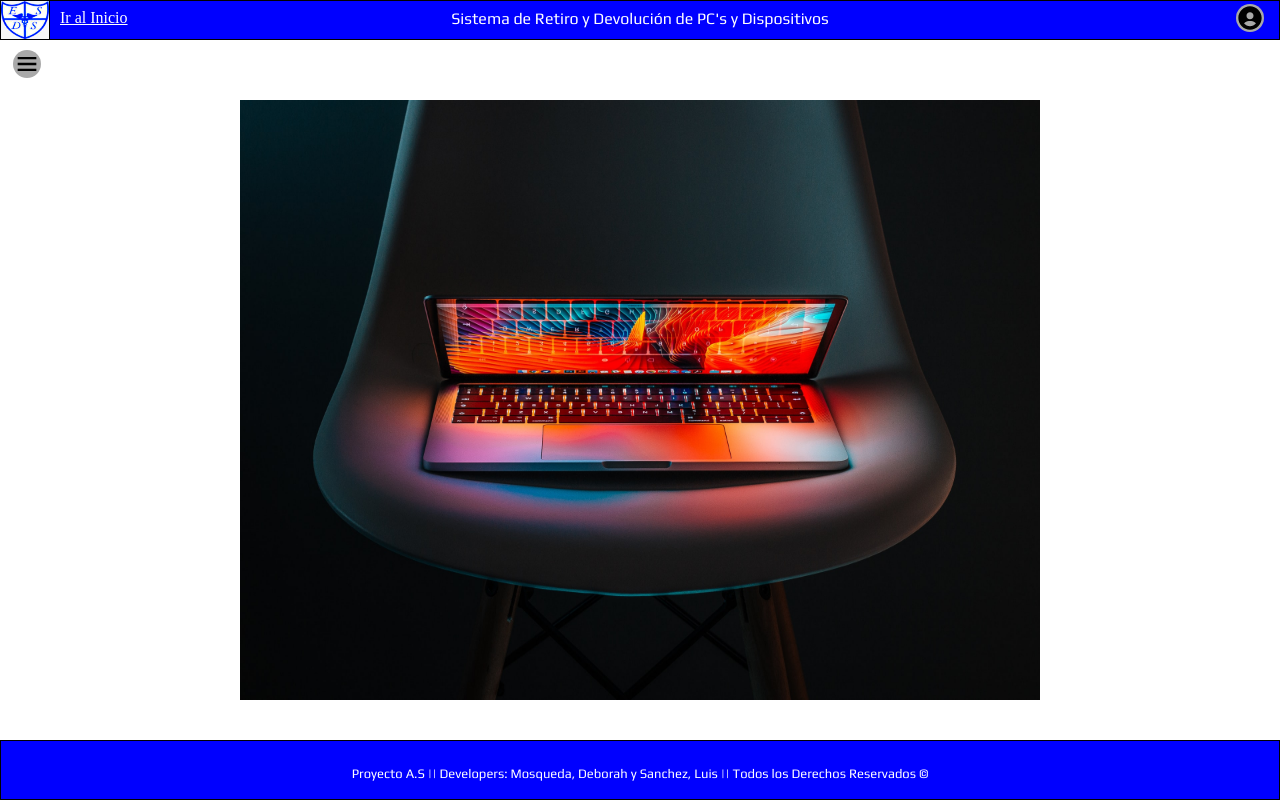
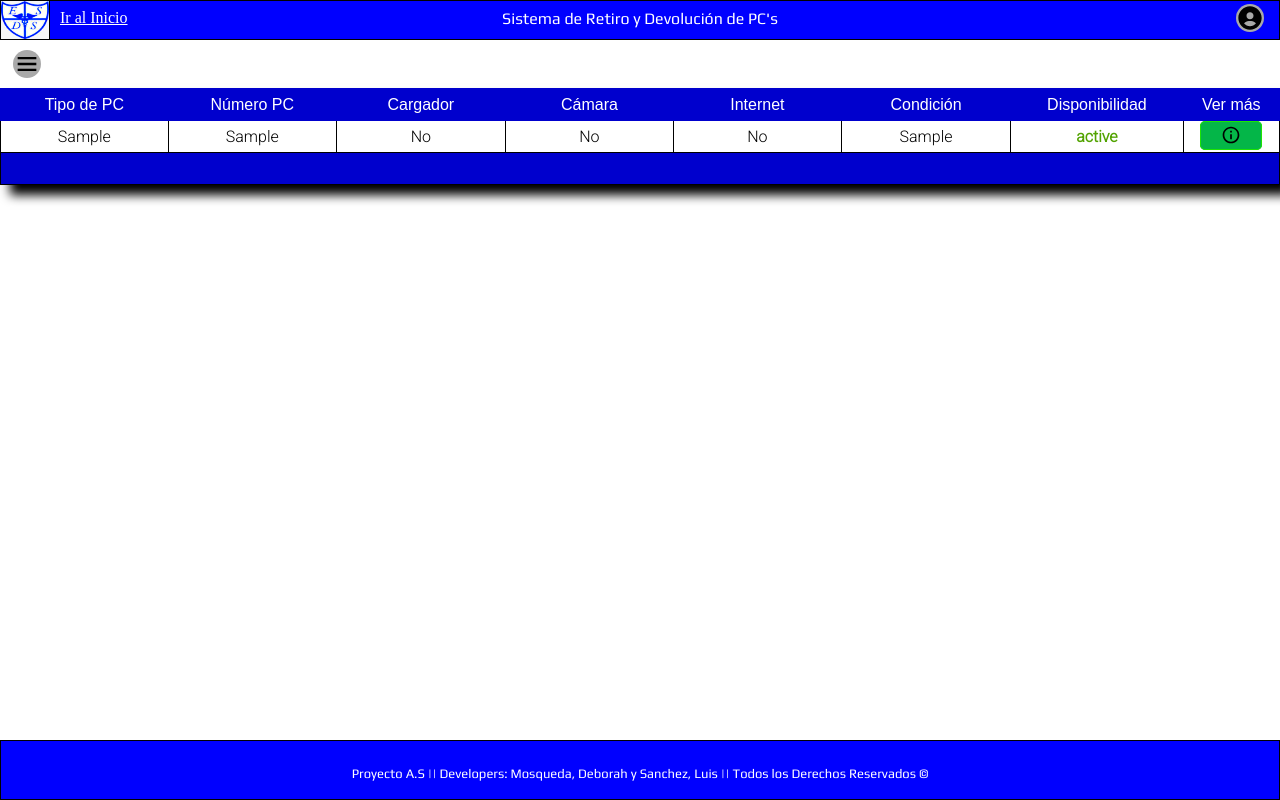
Before and after one commit to Luis-Sanchez-696/A.S-Proyect, a PHP site: page /registro-usuario.php in a window 1280 px wide. Run offline with PHP 8.4, Linux system fonts and the light colour scheme; the visitor is signed in with stand-in values (Sample User, id 1); tables that the repository leaves empty or names only in its code hold one stand-in row (values such as "Sample post").

Commit message:
Versión 1.0.2

```diff
--- /dev/null
+++ b/css/lista-usuario.css
@@ -0,0 +1,74 @@
+@import url('https://fonts.googleapis.com/css2?family=Lato:ital,wght@1,100&display=swap');
+@import url('https://fonts.googleapis.com/css2?family=Roboto:wght@300&display=swap');
+
+#boton-apps img{
+width: 20px;
+}
+
+#boton-apps{
+    padding: 8px 20px 0px 20px;
+    background-color: rgb(4, 182, 72);
+    border:1px solid rgb(29, 228, 3);
+    border-radius: 5px;
+    text-decoration: none;
+    transition: all 0.15s linear;
+}
+#boton-apps:hover{
+    color: white;
+    font-weight: bold;
+    background-color: rgb(74, 253, 57);
+    border:1px solid rgb (72,253,57);
+    box-shadow: rgb(150, 148, 148)  2px 5px 10px;
+    transition: 0.5s ease;
+}
+#boton-restringido{
+    padding: 10px 2px 0px 2px;
+    background-color: rgb(113, 114, 113);
+    border:1px solid rgb(78, 78, 78);
+    border-radius: 8px;
+    font-family: 'play', sans-serif;
+    font-size: 14px;
+    text-decoration: none;
+    opacity: 0.5;
+}
+#disponibilidad1{
+    color:rgb(82, 163, 1);
+    font-weight: bold;
+}
+.ver-aplicaciones{
+    width: 100px !important;;
+}
+.list-pc{
+    margin-left: auto;
+    margin-right: auto;
+    border-collapse: collapse;
+    margin-top: 48px;
+    font-family: 'roboto',sans-serif;
+    box-shadow: black 10px 10px 10px;
+}
+
+.list-pc tr{
+    border: 1px solid black;
+    text-align: center;
+    height: 32px;
+    background-color: white;
+    color: black;
+}
+.list-pc td{
+    border: 1px solid black;
+    text-align: center;
+    width: 180px;
+}
+.list-head tr{
+    font-family: 'loto', sans-serif;
+    background-color: mediumblue;
+    color: white;
+}
+.list-head td{
+    border: solid 1px mediumblue !important;
+    width: 50px;
+}
+.list-foot tr{
+    background-color: mediumblue;
+    color: white;
+}
--- /dev/null
+++ b/css/style-modal.css
@@ -0,0 +1,144 @@
+@import url('https://fonts.googleapis.com/css2?family=Play&display=swap');
+
+#show-modal{
+    font-size: 12px;
+    color: seashell;
+    background-color: rgba(6, 57, 197, 0.89);
+   padding: 8px 3px 8px 3px;
+    text-decoration: none;
+    transition: all 0.15s linear;
+    border-radius: 5px;
+}
+#show-modal:hover{
+    cursor: pointer;
+    background:rgb(13, 133, 212);
+    transition: 0.5s ease;
+}
+.modal{
+    position: relative;
+    left: 5cm;
+    bottom: 50px;
+    z-index: 99999999;
+    background: rgba(179, 4, 4, 0.75);
+    width:300px ;
+    height: 0px;
+    opacity: 0;
+    transition: opacity o.35s ease;
+    z-index: 1;
+}
+.modal.content-modal{
+    width: 100%;
+    max-width: 500px;
+    position:relative;
+    left: 50%;
+    top: -100vh;
+    transition: top 0.35 ease;
+    margin-left:-250px;
+    background: white;
+    border-radius: 2px;
+    transform: translateX(-350px);
+}
+.modal article{
+    height:  100vh;
+    width: 1000px;
+    background: #f5f4f4;
+    border: solid 0.5px rgb(79, 79, 80);
+    border-radius: 6px;
+    font-family: 'play', sans-serif;
+    box-shadow: 5px 10px 10px rgb(100, 100, 100);
+}
+.modal h4{
+    position: relative;
+    top: 1cm;
+    text-align: center;
+}
+.title-app{
+    color:rgba(6, 57, 197, 0.89);
+}
+.nombre-app{
+    color: rgb(65, 202, 11);
+}
+
+.close-modal{
+    color:#fcfbfa;
+    position: relative;
+    top: 5A00px;
+    left: 350px;
+    margin: 0;
+    padding: 2px 5px 2px 5px;
+    font-size: 1 cm;
+    text-decoration: none;
+    background: rgb(4, 90, 189);
+    border: solid 1px black;
+    border-radius: 2px;
+}
+
+.modal:target{
+    opacity: 1;
+
+}
+
+.modal{
+    top:6px;
+    transition:  0.60s ease;
+}
+
+.modal-dos{
+    position: relative;
+    left: 15cm ;
+    z-index: 99999999;
+    background: rgba(179, 4, 4, 0.75);
+    width:300px ;
+    height: 0px;
+    opacity: 0;
+    transition: opacity o.35s ease;
+}
+.modal-dos.content-modal{
+    width: 100%;
+    max-width: 500px;
+    position:fixed;
+    left: 50%;
+    top: -100vh;
+    transition: top 0.35 ease;
+    margin-left:-250px;
+    background: white;
+    border-radius: 2px;
+    z-index: 9999999;
+}
+.modal-dos article{
+    height:  300px;
+    background: #f5f4f4;
+    border: solid 0.5px rgb(79, 79, 80);
+    border-radius: 6px;
+    text-align: center;
+    font-family: 'play', sans-serif;
+    box-shadow: 5px 10px 10px rgb(100, 100, 100);
+}
+.cerrar{
+    color:#fcfbfa;
+    position: absolute;
+    right: 0;
+    margin: 0;
+    padding: 2px 5px 2px 5px;
+    font-size: 1 cm;
+    text-decoration: none;
+    background: rgb(4, 90, 189);
+    border: solid 1px black;
+    border-radius: 2px;
+    opacity: 1;
+    transition: opacity o.35s ease;
+
+}
+.modal-dos:target{
+    opacity: 1;
+    top:160px;
+}
+.modal-dos{
+top:50px;
+transition:  0.60s ease;
+}
+
+.cerrar:hover{
+    background-color: red;
+    transition: 0.5s ease;
+}
--- a/php/coneccion.php
+++ b/php/coneccion.php
@@ -1,14 +1,11 @@
 <?php
 
-$coneccion= @mysqli_connect('localhost', 'root', '', 'as_project');
+$coneccion= @mysqli_connect('localhost', 'root', '', 'proyect_a.s');
 
 if(!$coneccion){
     echo "error de coneccion<br>";
 }
-else{
-    echo "coneccion correcta<br>";
 
-}
 
 
 ?>
--- a/php/registro-usuario.php
+++ b/php/registro-usuario.php
@@ -6,6 +6,8 @@
     <meta name="viewport" content="width=device-width, initial-scale=1.0">
     <link rel="stylesheet" href="../css/Sections-Styles.css">
     <link rel="shotcut icon" href="../images/Logo-Santa-Fe.png">
+    <link rel="stylesheet" href="../css/lista-usuario.css">
+    <link rel="stylesheet" href="../css/style-modal.css">
     <title>Dispositivos</title>
 </head>
 <body>
@@ -14,10 +16,79 @@
         if(isset($_SESSION['nombre']) && $_SESSION['permiso']==1){
             include('user-header.php');
     ?>
+    <?php
+        include('coneccion.php');
+        $consulta="SELECT computadoras.id_computadora,computadora_tipo.tipo_pc, computadoras.num_computadora, computadoras.cargador, computadoras.camara, computadoras.conexion_internet, computadoras.condicion,estado_tipo.estado,estado_tipo.id_estado FROM `computadoras` LEFT JOIN `computadora_tipo` ON (computadora_tipo.id_tipo_pc=computadoras.id_tipo_pc_f) LEFT JOIN `estado_tipo` ON (estado_tipo.id_estado=computadoras.id_estado_f)";
+        $resultado=@mysqli_query($coneccion,$consulta);
+        ?>
     <main>
-        <img class="fondo" src="../images/Fondo-Login.jpg" alt="">
+    <table class="list-pc">
+        <thead class="list-head">
+            <tr>
+                <td class="td-head">Tipo de PC</td>
+                <td>Número PC</td>
+                <td>Cargador</td>
+                <td>Cámara</td>
+                <td>Internet</td>
+                <td>Condición</td>
+                <td>Disponibilidad</td>
+                <td>Ver más</td>
+            </tr>
+        </thead>
+        <tbody>
+        <?php
+            while($registro=mysqli_fetch_array($resultado)){
+                if($registro['id_estado']==1){
+        ?>
+            <tr>
+                <td><?php echo $registro['tipo_pc'];?></td>
+                <td><?php echo $registro['num_computadora'];?></td>
+                <td>
+                    <?php
+                    if($registro['cargador']==1){
+                        echo "Si";}
+                        else{
+                        echo "No";}
+                    ?>
+                </td>
+                <td>
+                    <?php
+                    if($registro['camara']==1){
+                        echo "Si";}
+                        else{
+                        echo "No";}
+                    ?>
+                </td>
+                <td>
+                <?php
+                    if($registro['conexion_internet']==1){
+                        echo "Si";}
+                        else{
+                        echo "No";}
+                    ?>
+                </td>
+                <td><?php echo $registro['condicion'];?></td>
+                <td>
+                <?php if($registro['id_estado']==1){;
+                ?>
+                <p id="disponibilidad1"><?php echo $registro['estado'];}?></p>
+                </td>
+                <td class="ver-aplicaciones">
+                    <?php $registro['id_computadora'];?>
+                    <a title="Ver Aplicaciones" href="Atributos-de-pc.php?idpc=<?php echo $registro['id_computadora'];?>" id="boton-apps" target="_self" ><img src="../icons/bx-info-circle.svg"></a>
+                </td>
+            <?php
+            }
+                }?>
+        </tbody>
+        <tfoot class="list-foot">
+            <td colspan="10"></td>
+        </tfoot>
+    </table>
     </main>
     <aside>
+        <!----------------------
+        SLIDER        ---------------------------->
         <input class="slider-menu" type="checkbox" id="slide">
         <label for="slide"><img class="menu-icon1" src="../icons/bx-menu.svg" alt="menu"></label>
         <div class="dashboard-container">
--- a/php/user-header.php
+++ b/php/user-header.php
@@ -1,5 +1,5 @@
 <header>
-        <div class="header-background">Sistema de Retiro y Devolución de PC's y Dispositivos</div>
+        <div class="header-background">Sistema de Retiro y Devolución de PC's</div>
         <a href="../php/user-page.php" title="Inicio"><img class="reload" src="../images/Logo-Domingo-Silva.jpeg" alt="Logo Domingo Guzmán Silva"></a>
         <p class="mensaje-inicio">Ir al Inicio</p>
         <input class="user-check" type="checkbox" id="user-account">
```
Also changed, not shown: css/sección-atributos-pc.css (added, +80 -0 lines), php/Atributos-de-pc.php (added, +110 -0 lines), icons/bx-info-circle.svg (added), icons/bx-laptop.svg (added), images/apps-pc.jpg (added).
